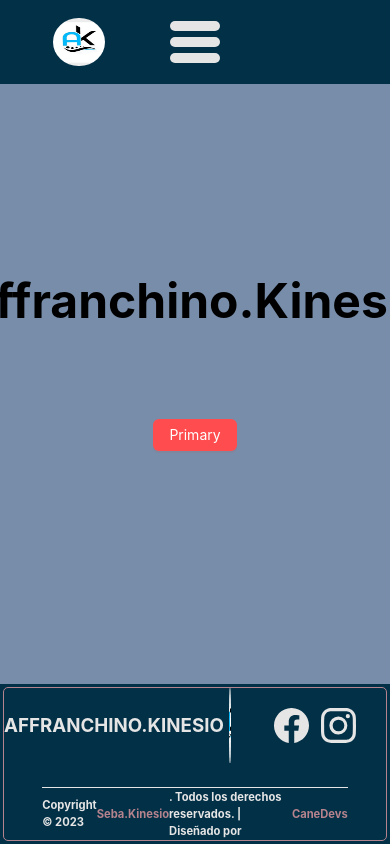
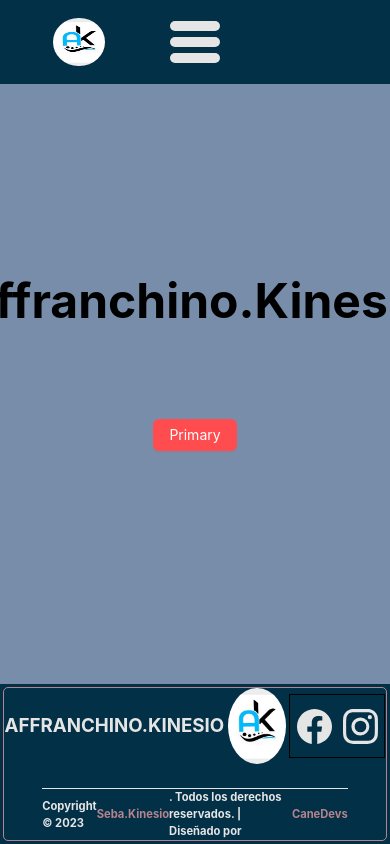
Before and after one commit to federicofucci21/affranchino.kinesio, a React (Vite) app: page / in a window 390 px wide. Shown: the top 844 px of the page. Built offline with nearby package versions, Linux system fonts and the light colour scheme.

Commit message:
css responsive

```diff
--- a/src/components/Footer/Footer.module.css
+++ b/src/components/Footer/Footer.module.css
@@ -116,7 +116,7 @@
 
 .logo img {
   height: 100%;
-  width: 25%;
+  width: 100%;
   border-radius: 50%;
 }
 
@@ -139,6 +139,15 @@
     position: fixed;
   }
 
+.redes{
+  justify-content: center;
+  flex-direction: row;
+  border: 1px solid black;
+  height: 4rem;
+  width: 6rem;
+  padding-left: 0;
+  gap: 2rem;
+}
 
 
 
```
